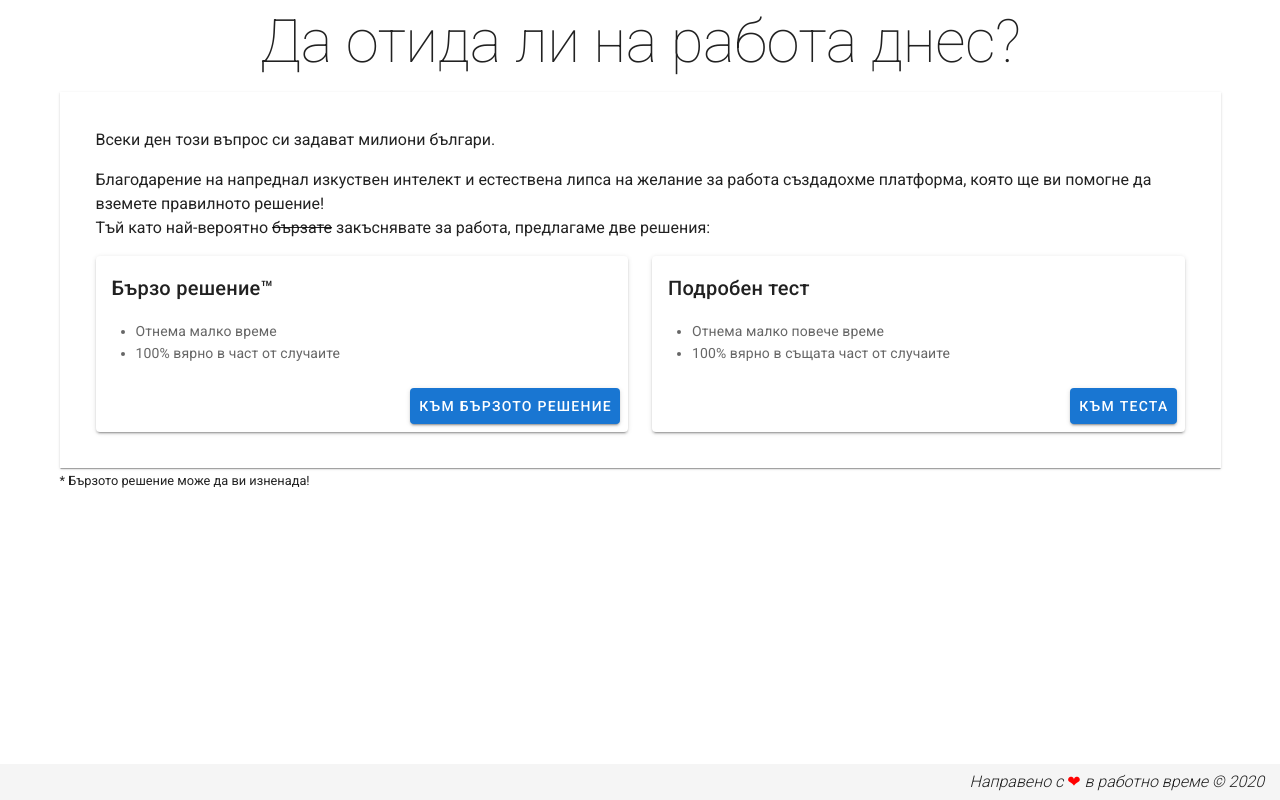
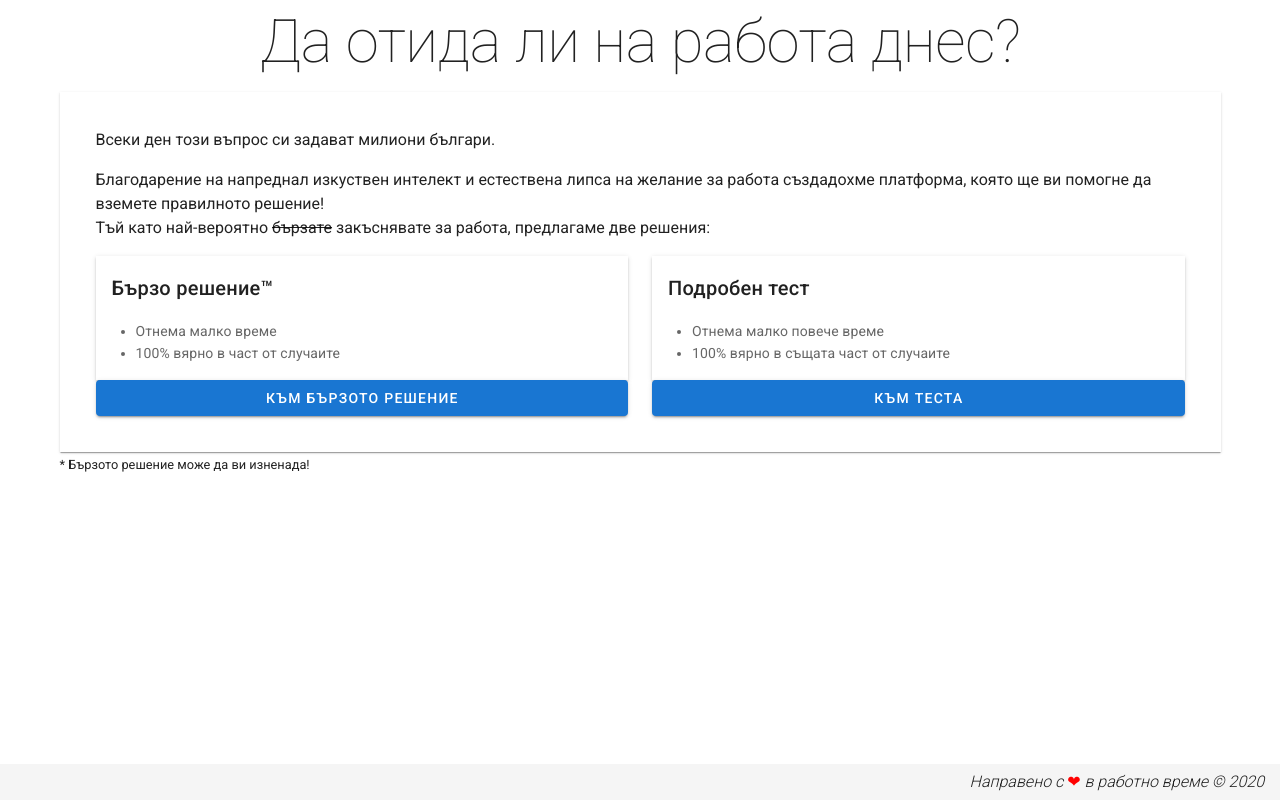
Before and after one commit to chilyashev/dolr, a Nuxt app: page / in a window 1280 px wide. Built offline with nearby package versions, Linux system fonts and the light colour scheme.

Commit message:
Some changes on the UI

```diff
--- a/layouts/default.vue
+++ b/layouts/default.vue
@@ -15,7 +15,7 @@
         </v-row>
       </v-container>
     </v-content>
-    <v-footer :fixed="fixed" app>
+    <v-footer >
       <v-spacer></v-spacer>
       <span class="font-italic font-weight-light">
         Направено с
@@ -29,25 +29,6 @@
 export default {
   data() {
     return {
-      clipped: false,
-      drawer: false,
-      fixed: false,
-      items: [
-        {
-          icon: "mdi-apps",
-          title: "Welcome",
-          to: "/"
-        },
-        {
-          icon: "mdi-chart-bubble",
-          title: "Inspire",
-          to: "/inspire"
-        }
-      ],
-      miniVariant: false,
-      right: true,
-      rightDrawer: false,
-      title: "Vuetify.js"
     };
   }
 };
--- a/nuxt.config.js
+++ b/nuxt.config.js
@@ -75,6 +75,6 @@ export default {
     }
   },
   router: {
-    base: process.env.NODE_ENV === 'dev' ? '/' : '/dolr/'
+    //base: process.env.NODE_ENV === 'dev' ? '/' : '/dolr/'
   }
 }
--- a/pages/index.vue
+++ b/pages/index.vue
@@ -5,13 +5,13 @@
         <p>Всеки ден този въпрос си задават милиони българи.</p>
         <p>
           Благодарение на напреднал изкуствен интелект и естествена липса на желание за работа създадохме платформа,
-          която ще ви помогне да вземете правилното решение!<br>
-          Тъй като най-вероятно
+          която ще ви помогне да вземете правилното решение!
+          <br />Тъй като най-вероятно
           <del>бързате</del> закъснявате за работа, предлагаме две решения:
         </p>
         <v-row>
           <v-col cols="12" sm="6">
-            <v-card>
+            <v-card tile>
               <v-card-title>Бързо решение&trade;</v-card-title>
               <v-card-text>
                 <ul>
@@ -19,14 +19,11 @@
                   <li>100% вярно в част от случаите</li>
                 </ul>
               </v-card-text>
-              <v-card-actions>
-                <v-spacer></v-spacer>
-                <v-btn color="primary" nuxt to="/42">Към бързото решение</v-btn>
-              </v-card-actions>
             </v-card>
+            <v-btn color="primary" nuxt to="/42" block>Към бързото решение</v-btn>
           </v-col>
           <v-col cols="12" sm="6">
-            <v-card>
+            <v-card tile>
               <v-card-title>Подробен тест</v-card-title>
               <v-card-text>
                 <ul>
@@ -34,15 +31,12 @@
                   <li>100% вярно в същата част от случаите</li>
                 </ul>
               </v-card-text>
-              <v-card-actions>
-                <v-spacer></v-spacer>
-                <v-btn color="primary" nuxt to="/assess">Към теста</v-btn>
-              </v-card-actions>
             </v-card>
+            <v-btn color="primary" nuxt to="/assess" block>Към теста</v-btn>
           </v-col>
         </v-row>
       </v-sheet>
-    <small class="text-left">* Бързото решение може да ви изненада!</small>
+      <small class="text-left">* Бързото решение може да ви изненада!</small>
     </v-flex>
   </v-layout>
 </template>
```
